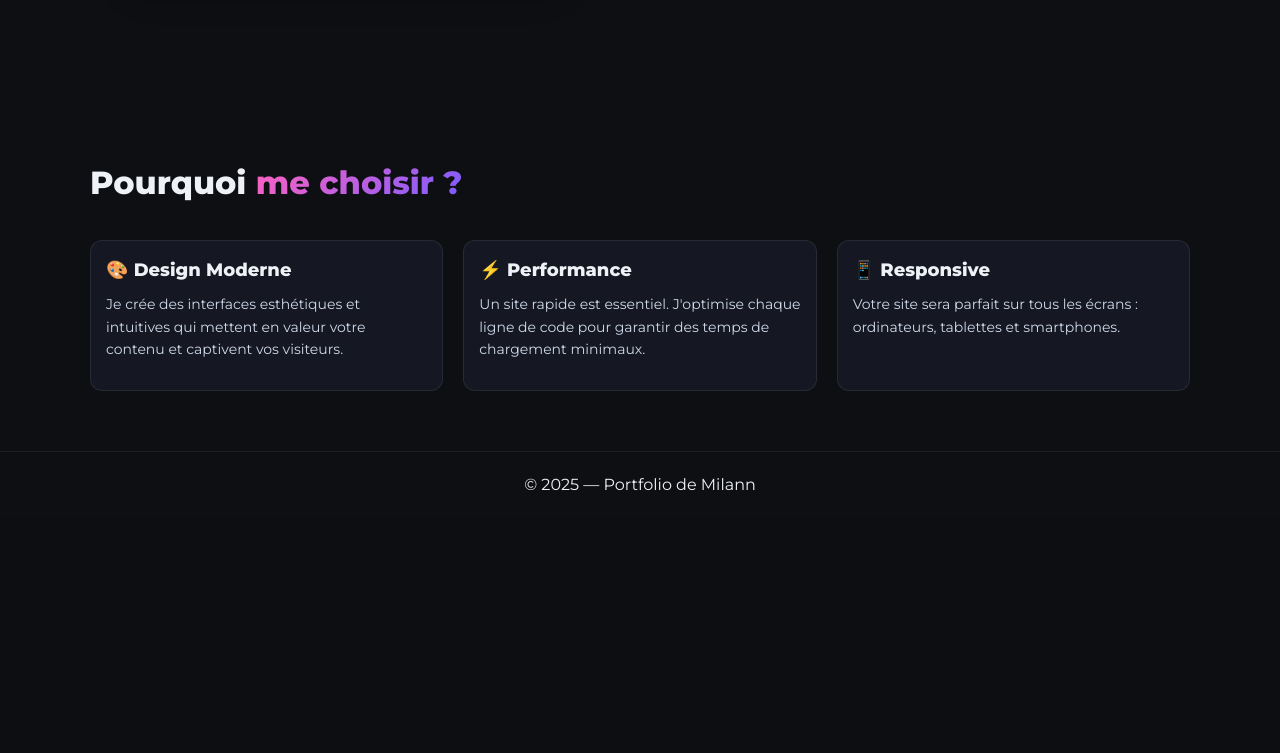
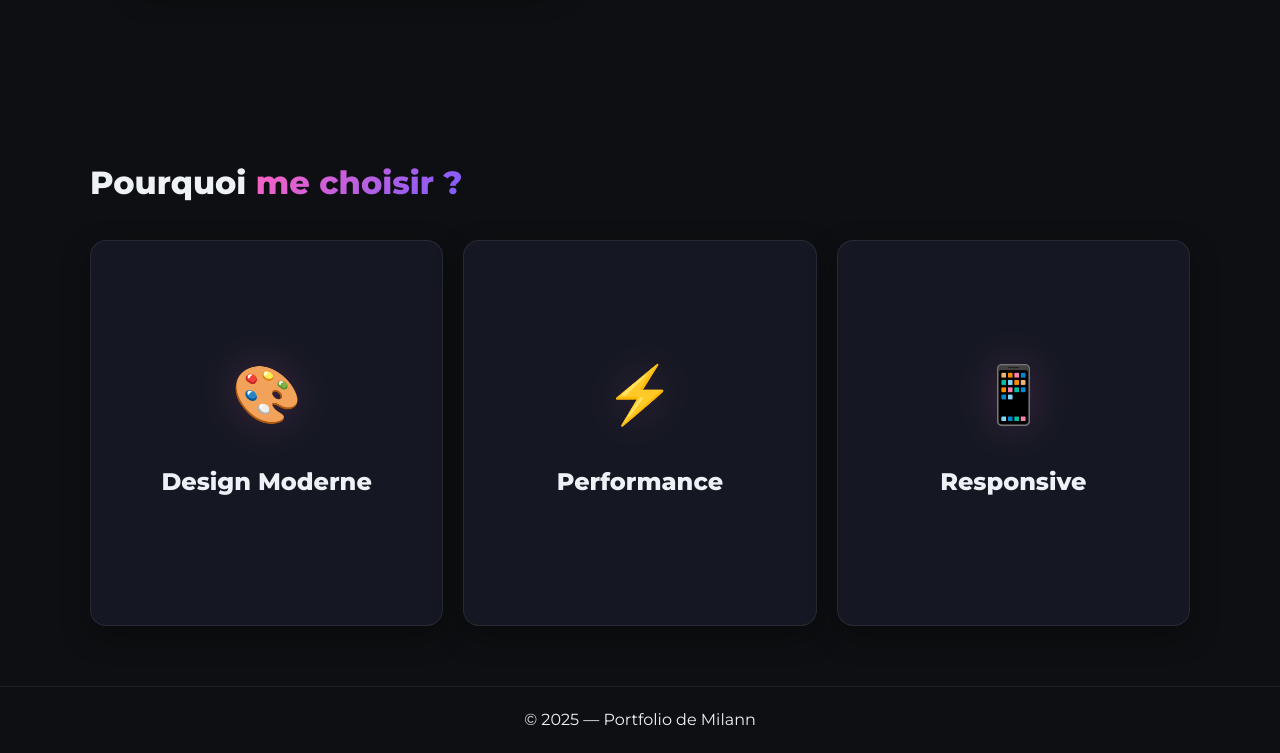
Before and after one commit to Milann-lede/Portefolio-milann-lede, a PHP site: page /a-propos.html in a window 1280 px wide. Shown: the part 2653-3406 px from the top of the page. Before the commit the page ends 3144 px from the top, so only its background shows below. Run offline with PHP 8.4, Linux system fonts and the light colour scheme.

Commit message:
feat: update CV, add animated feature cards to about page, and improve service worker caching.

```diff
--- a/a-propos.html
+++ b/a-propos.html
@@ -237,7 +237,7 @@
           <div class="content">
             <h2>Mon CV</h2>
             <p class="mb-1">Pour un aperçu complet de mon parcours, n'hésitez pas à télécharger mon CV.</p>
-            <a href="./asset/image/CV_milann_lede-portfolio.pdf" download="CV_milann_lede-portfolio.pdf" class="btn">
+            <a href="./asset/image/CV_milann_lede_portfolio.pdf" download="CV_milann_lede_portfolio.pdf" class="btn">
               <i class="fa-solid fa-download"></i>
               Télécharger mon CV
             </a>
@@ -257,23 +257,26 @@
     <div class="container">
       <h2 class="section-title">Pourquoi <span class="gradient">me choisir ?</span></h2>
       <div class="projects-grid">
-        <article class="card">
-          <div class="content">
-            <h3>🎨 Design Moderne</h3>
+        <article class="card feature-card">
+          <div class="feature-content">
+            <div class="feature-icon">🎨</div>
+            <h3>Design Moderne</h3>
             <p>Je crée des interfaces esthétiques et intuitives qui mettent en valeur votre contenu et
               captivent vos visiteurs.</p>
           </div>
         </article>
-        <article class="card">
-          <div class="content">
-            <h3>⚡ Performance</h3>
+        <article class="card feature-card">
+          <div class="feature-content">
+            <div class="feature-icon">⚡</div>
+            <h3>Performance</h3>
             <p>Un site rapide est essentiel. J'optimise chaque ligne de code pour garantir des temps de
               chargement minimaux.</p>
           </div>
         </article>
-        <article class="card">
-          <div class="content">
-            <h3>📱 Responsive</h3>
+        <article class="card feature-card">
+          <div class="feature-content">
+            <div class="feature-icon">📱</div>
+            <h3>Responsive</h3>
             <p>Votre site sera parfait sur tous les écrans : ordinateurs, tablettes et smartphones.</p>
           </div>
         </article>
--- a/asset/style/a-propos.css
+++ b/asset/style/a-propos.css
@@ -249,3 +249,104 @@ body {
     margin-right: 8px;
     vertical-align: middle;
 }
+
+/* === Feature Cards Animation (Fixed Smooth Version) === */
+
+.feature-card {
+  background-color: var(--card, #151823) !important;
+  color: var(--text, #eef2f7) !important;
+  position: relative;
+  overflow: hidden;
+  border: 1px solid rgba(255, 255, 255, 0.08);
+  border-radius: 1rem;
+  padding: 2rem; /* Restore standard padding */
+  transition: all 0.6s cubic-bezier(0.4, 0, 0.2, 1);
+  display: flex;
+  flex-direction: column;
+  justify-content: center;
+  align-items: center;
+  height: 320px; /* Fixed height to prevent footer jump */
+  box-shadow: 0 10px 30px rgba(0, 0, 0, 0.3);
+  transform: translateY(0);
+}
+
+.feature-content {
+  display: flex;
+  flex-direction: column;
+  align-items: center;
+  width: 100%;
+  transition: transform 0.6s cubic-bezier(0.4, 0, 0.2, 1);
+}
+
+.feature-icon {
+  font-size: 3.5rem;
+  margin-bottom: 1.5rem;
+  transition: all 0.6s cubic-bezier(0.4, 0, 0.2, 1);
+  filter: drop-shadow(0 0 20px rgba(255, 98, 192, 0.2));
+}
+
+.feature-card h3 {
+  font-size: 1.5rem;
+  font-weight: 700;
+  margin: 0;
+  color: var(--text, #eef2f7);
+  transition: all 0.6s cubic-bezier(0.4, 0, 0.2, 1);
+  text-align: center;
+  width: 100%;
+  white-space: nowrap;
+}
+
+.feature-card p {
+  color: var(--muted, #b8c0cc) !important;
+  font-size: 0.95rem;
+  line-height: 1.6;
+  text-align: left;
+  margin-top: 0;
+  opacity: 0;
+  transform: translateY(20px);
+
+  max-height: 0;
+  overflow: hidden;
+
+  width: 100%;
+  transition:
+    opacity 0.6s ease,
+    transform 0.6s ease,
+    max-height 0.6s ease,
+    margin-top 0.6s ease;
+}
+
+/* === Hover State === */
+
+.feature-card:hover {
+  box-shadow: 0 20px 40px rgba(0, 0, 0, 0.4), inset 0 0 0 1px rgba(255, 255, 255, 0.1);
+  transform: translateY(-5px);
+  /* No padding change to minimalize flow shift */
+}
+
+/* Move Icon: Lift up significantly */
+.feature-card:hover .feature-icon {
+  transform: translate(-90px, -50px) scale(0.7);
+}
+
+/* Move Title: Lift up significantly next to icon */
+.feature-card:hover h3 {
+  transform: translate(35px, -110px);
+}
+
+/* Description Reveal: Lift up into view */
+.feature-card:hover p {
+  opacity: 1;
+  transform: translateY(-80px); /* Move text UP high */
+  margin-top: 1rem;
+  max-height: 200px; /* Still needed for flow? With fixed height on parent it's ok */
+  transition-delay: 0.1s;
+}
+
+/* Responsive adjustments */
+@media (max-width: 768px) {
+    .feature-card {
+        height: auto;
+        min-height: 320px;
+    }
+}
```
Also changed, not shown: service-worker.js (+13 -2 lines), 3 other files.
